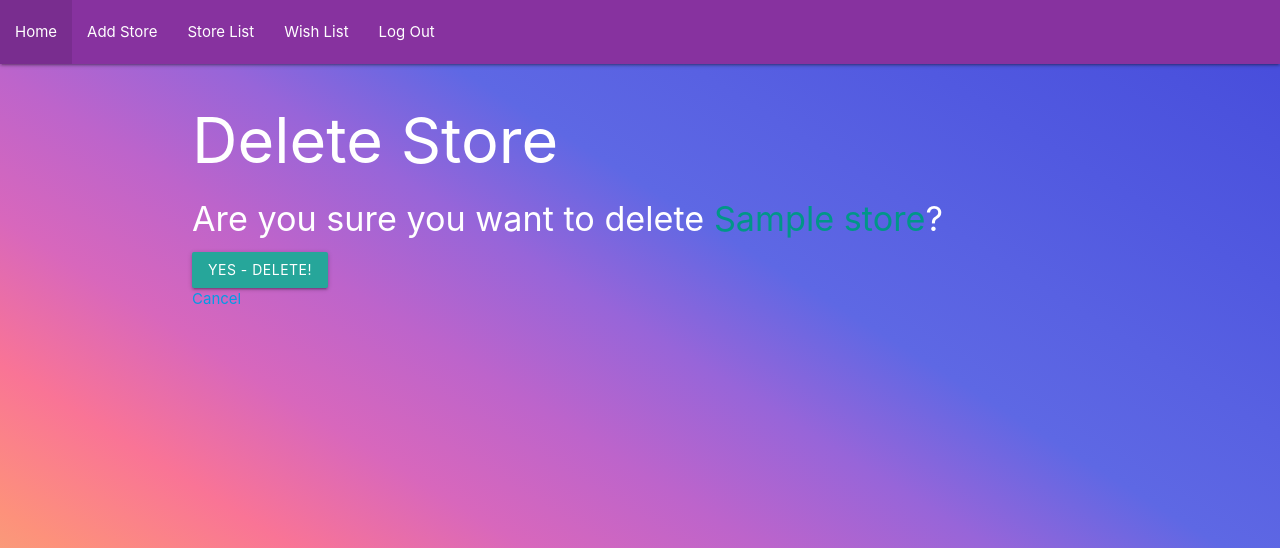
After one commit to victordevera24/project-3, a Django app: page /stores/1/delete/ in a window 1280 px wide. The commit adds this page. Shown: the top 548 px of the page. Run offline with Django 4.2, Linux system fonts and the light colour scheme; a user stored in the database is signed in; tables that the repository leaves empty hold one stand-in row (values such as "Sample post").

Commit message:
adding store-details update and delete and it is working completely fine

```diff
--- /dev/null
+++ b/shopping_project/main_app/templates/main_app/store_confirm_delete.html
@@ -0,0 +1,13 @@
+{% extends 'base.html' %}
+
+{% block content %}
+<h1>Delete Store</h1>
+
+  <h4>Are you sure you want to delete <span class="teal-text">{{ object.name }}</span>?</h4>
+
+  <form action="" method="POST">
+    {% csrf_token %}
+    <input type="submit" value="Yes - Delete!" class="btn">
+  </form>
+  <a href="{% url 'detail' store.id %}">Cancel</a>
+{% endblock %}
--- a/shopping_project/main_app/templates/stores/detail.html
+++ b/shopping_project/main_app/templates/stores/detail.html
@@ -2,7 +2,10 @@
 {% block content %}
 
 <h1>{{store.name}}</h1>
-
+<div class="card-action">
+    <a href="{% url 'stores_update' store.id %}">Edit</a>
+    <a href="{% url 'stores_delete' store.id  %}">Delete</a>
+</div>
 
 
 <button><a href="{% url 'new_product' store.id %}">ADD PRODUCT</a></button>
--- a/shopping_project/main_app/urls.py
+++ b/shopping_project/main_app/urls.py
@@ -6,6 +6,8 @@ urlpatterns = [
      path('', views.home, name='home'),
      path('stores/', views.stores_index, name="stores_index"),
      path('stores/create/', views.StoreCreate.as_view(), name="stores_create"),
+     path('stores/<int:pk>/update/', views.StoreUpdate.as_view(), name='stores_update'),
+     path('stores/<int:pk>/delete/', views.StoreDelete.as_view(), name='stores_delete'),
      path('stores/<int:store_id>/', views.store_detail, name="detail"),
      path('stores/<int:store_id>/new_product/', views.new_product, name="new_product"),
      path('stores/<int:store_id>/product_create', views.product_create, name="product_create"),
--- a/shopping_project/main_app/views.py
+++ b/shopping_project/main_app/views.py
@@ -31,6 +31,14 @@ class StoreCreate(LoginRequiredMixin, CreateView):
   def form_valid(self, form):
     form.instance.user = self.request.user
     return super().form_valid(form)
+
+class StoreUpdate(LoginRequiredMixin, UpdateView):
+  model = Store
+  fields = ['name', 'street', 'city', 'state', 'zip_code']
+
+class StoreDelete(LoginRequiredMixin, DeleteView):
+  model = Store
+  success_url = '/stores/'
 
 @login_required
 def store_detail(request, store_id):
```
